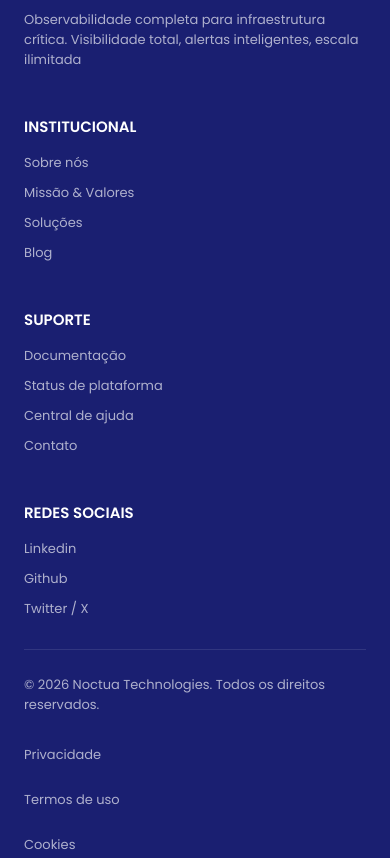
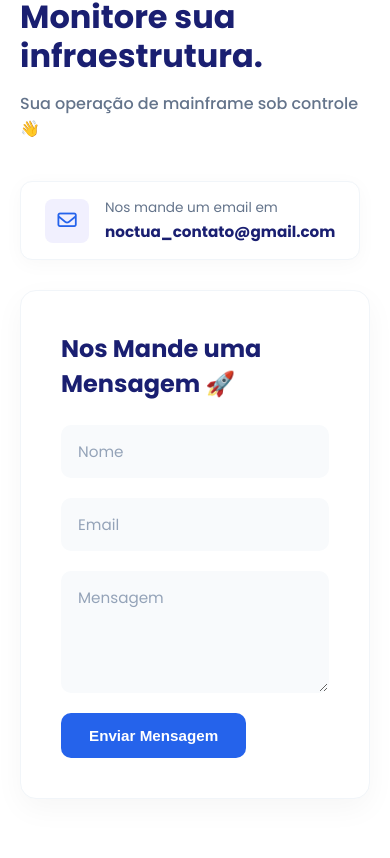
Before and after one commit to Noctua-Inc/noctua-sistema, a website: page views/index.html in a window 390 px wide. Shown: the part 6835-7693 px from the top of the page. Drawn offline with Linux system fonts and the light colour scheme.

Commit message:
Adicionando sessão de fale conosco na landing page

```diff
--- a/public/styles/cadastro.css
+++ b/public/styles/cadastro.css
@@ -89,6 +89,7 @@
     border-radius: 2rem;
     cursor: pointer;
     transition: 0.3s;
+    text-decoration: none;
 }
 
 /* Seção Direita (Formulário) */
--- a/public/styles/login.css
+++ b/public/styles/login.css
@@ -87,6 +87,7 @@
     border-radius: 2rem;
     cursor: pointer;
     transition: 0.3s;
+    text-decoration: none;
 }
 
 /* Seção Direita (Formulário) */
--- a/public/styles/style.css
+++ b/public/styles/style.css
@@ -716,6 +716,211 @@
     width: 100%;
 }
 
+/* FALE CONOSCO */
+.fale-conosco {
+    padding: 60px 20px;
+    width: 100%;
+}
+
+.fale-conosco h2 {
+    text-align: center;
+    font-size: 2rem;
+    margin-bottom: 40px;
+    color: #1A1F71;
+}
+
+.fale-conosco-container {
+    max-width: 1100px;
+    margin: 0 auto;
+    display: flex;
+    justify-content: center;
+    align-items: center;
+    gap: 50px;
+}
+
+/* LADO ESQUERDO */
+.fcosco-container-esquerda {
+    flex: 1;
+    max-width: 480px;
+}
+
+.fcosco-container-esquerda h1 {
+    font-size: 2.0rem;
+    font-weight: 800;
+    line-height: 1.2;
+    color: #1A1F71;
+    margin-bottom: 16px;
+}
+
+.fcosco-container-esquerda .subtitulo {
+    font-size: 1rem;
+    color: #64748b;
+    margin-bottom: 40px;
+    font-weight: 500;
+}
+
+/* Card de E-mail */
+.card-email {
+    display: inline-flex;
+    align-items: center;
+    gap: 16px;
+    padding: 16px 24px;
+    background-color: #ffffff;
+    border-radius: 12px;
+    box-shadow: 0 4px 20px rgba(0, 0, 0, 0.03);
+    border: 1px solid #f1f5f9;
+}
+
+.icone-email {
+    width: 44px;
+    height: 44px;
+    background-color: #f1f0fe;
+    border-radius: 8px;
+    display: flex;
+    align-items: center;
+    justify-content: center;
+}
+
+.icone-email i {
+    color: #2563EB;
+    font-size: 1.2rem;
+}
+
+.texto-email {
+    display: flex;
+    flex-direction: column;
+}
+
+.texto-email span {
+    font-size: 0.85rem;
+    color: #64748b;
+    margin-bottom: 2px;
+}
+
+.texto-email a {
+    font-size: 0.95rem;
+    font-weight: 700;
+    color: #1A1F71;
+    text-decoration: none;
+}
+
+.texto-email a:hover {
+    text-decoration: underline;
+}
+
+/* LADO DIREITO */
+.fconosco-container-direita {
+    flex: 1;
+    max-width: 520px;
+}
+
+.card-formulario {
+    background-color: #ffffff;
+    padding: 40px;
+    border-radius: 16px;
+    box-shadow: 0 10px 30px rgba(0, 0, 0, 0.04);
+    border: 1px solid #f1f5f9;
+}
+
+.card-formulario h3 {
+    font-size: 1.5rem;
+    font-weight: 700;
+    margin-bottom: 24px;
+    color: #1A1F71;
+}
+
+.input-group {
+    margin-bottom: 20px;
+    display: flex;
+    flex-direction: column;
+}
+
+.input-group label {
+    font-size: 0.875rem;
+    font-weight: 600;
+    color: #1A1F71;
+    margin-bottom: 8px;
+}
+
+.input-group input,
+.input-group textarea {
+    font-family: inherit;
+    width: 100%;
+    padding: 14px 16px;
+    background-color: #f8fafc;
+    border: 1.5px solid transparent;
+    border-radius: 10px;
+    font-size: 0.95rem;
+    color: #1A1F71;
+    outline: none;
+    transition: all 0.2s ease;
+    box-sizing: border-box;
+}
+
+.input-group input::placeholder {
+    color: #94a3b8;
+}
+
+.input-group textarea::placeholder {
+    color: #94a3b8;
+}
+
+.input-group input:focus,
+.input-group textarea:focus {
+    background-color: #ffffff;
+    border-color: #1A1F71;
+    box-shadow: 0 0 0 4px rgba(108, 92, 231, 0.1);
+}
+
+.input-group textarea {
+    resize: vertical;
+    min-height: 120px;
+}
+
+.btn-enviar {
+    background-color: #2563EB;
+    color: #ffffff;
+    font-weight: 600;
+    font-size: 0.95rem;
+    padding: 14px 28px;
+    border: none;
+    border-radius: 10px;
+    cursor: pointer;
+    transition: background-color 0.2s ease, transform 0.1s ease;
+}
+
+.btn-enviar:hover {
+    background-color: #1D4ED8;
+}
+
+.btn-enviar:active {
+    transform: scale(0.98);
+}
+
+.input-group input::placeholder,
+.input-group textarea::placeholder {
+    color: #94a3b8;
+    font-family: inherit;
+}
+
+
+@media (max-width: 768px) {
+    .fale-conosco-container {
+        flex-direction: column;
+        gap: 30px;
+    }
+
+    .fcosco-container-esquerda,
+    .fconosco-container-direita {
+        max-width: 100%;
+        width: 100%;
+    }
+
+    .fcosco-container-esquerda h1 {
+        font-size: 2rem;
+    }
+}
+
 /* Footer */
 footer {
     background-color: #1A1F71;
--- a/views/index.html
+++ b/views/index.html
@@ -20,9 +20,10 @@
                     <nav class="nav-links">
                         <a href="#" class="nav-link">Início</a>
                         <a href="#sobre" class="nav-link">Sobre</a>
-                        <a href="#missao-valores" class="nav-link">Nossa missão</a>
-                        <a href="#solucoes-monitoramento" class="nav-link">A solução</a>
-                        <a href="#" class="nav-link">Contato</a>
+                        <a href="#missao-valores" class="nav-link">Missão</a>
+                        <a href="#solucoes-monitoramento" class="nav-link">Solução</a>
+                        <a href="#quem-somos" class="nav-link">Quem Somos</a>
+                        <a href="#fale-conosco" class="nav-link">Contato</a>
                         <a href="cadastro.html" class="btn-primary">Acessar Plataforma</a>
                     </nav>
                 </div>
@@ -358,6 +359,47 @@
             </div>
         </section>
 
+        <section class="fale-conosco" id="fale-conosco">
+
+            <div class="fale-conosco-container">
+                <!-- Lado Esquerdo -->
+                <div class="fcosco-container-esquerda">
+                    <h1>Fale conosco.<br>Monitore sua infraestrutura.</h1>
+                    <p class="subtitulo">Sua operação de mainframe sob controle 👋</p>
+
+                    <div class="card-email">
+                        <div class="icone-email">
+                            <i class="fa-regular fa-envelope"></i>
+                        </div>
+                        <div class="texto-email">
+                            <span>Nos mande um email em</span>
+                            <a href="mailto:framesmillion@gmail.com">noctua_contato@gmail.com</a>
+                        </div>
+                    </div>
+                </div>
+
+                <!-- Lado Direito -->
+                <div class="fconosco-container-direita">
+                    <form class="card-formulario">
+                        <h3>Nos Mande uma Mensagem 🚀</h3>
+
+                        <div class="input-group">
+                            <input type="text" id="nome" placeholder="Nome" required>
+                        </div>
+
+                        <div class="input-group">
+                            <input type="email" id="email" placeholder="Email" required>
+                        </div>
+
+                        <div class="input-group">
+                            <textarea id="mensagem" placeholder="Mensagem" rows="4" required></textarea>
+                        </div>
+
+                        <button type="submit" class="btn-enviar">Enviar Mensagem</button>
+                    </form>
+                </div>
+            </div>
+        </section>
         <footer>
             <section class="footer-alto">
                 <div class="bloco">
```
Also changed, not shown: views/cadastro.html (+2 -2 lines), views/login.html (+2 -2 lines).
